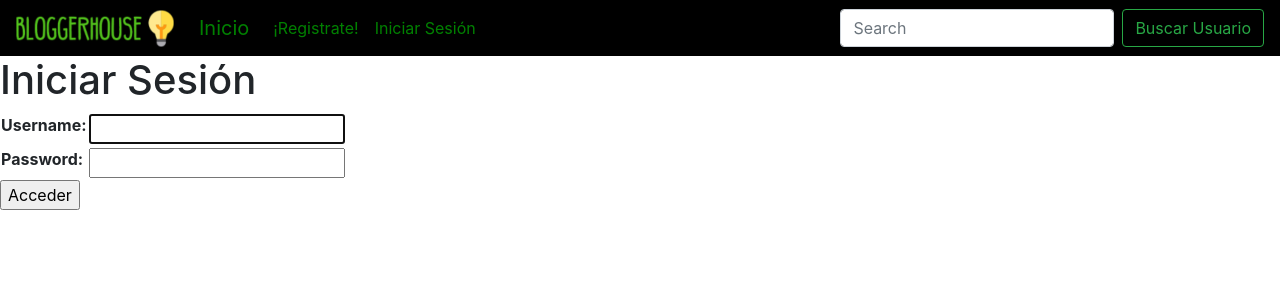
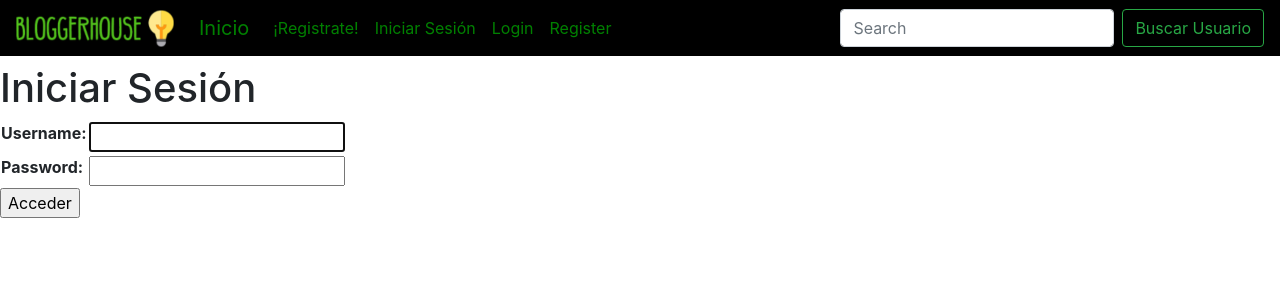
Before and after one commit to charly2790/ProyectoFinalCoderhouse, a Django app: page /login/ in a window 1280 px wide. Shown: the top 300 px of the page. Run offline with Django 4.2, Linux system fonts and the light colour scheme.

Commit message:
'login-logout-ok'

```diff
--- a/Bloggerhouse/Bloggerhouse/urls.py
+++ b/Bloggerhouse/Bloggerhouse/urls.py
@@ -16,11 +16,12 @@ Including another URLconf
 from django.contrib import admin
 from django.urls import path,include
 from Bloggerhouse.views import index
-from Gestion_usuarios.views import create_user_view,search_user_view,person_data_view,create_person_view,user_login_view,user_login_process,create_post_view,create_post_process,login_view
+from Gestion_usuarios.views import create_user_view,search_user_view,person_data_view,create_person_view,user_login_view,user_login_process,create_post_view,create_post_process,login_view,logout_view
 
 urlpatterns = [
     path('',index,name='index'),
     path('login/',login_view, name = 'login'),
+    path('logout/',logout_view, name = 'logout'),
     path('create-user/',create_user_view,name = 'create-user-view'),
     path('search-user/',search_user_view,name = 'search-user-view'),
     path('person-data/',person_data_view,name = 'person-data-view'),
--- a/Bloggerhouse/Gestion_usuarios/views.py
+++ b/Bloggerhouse/Gestion_usuarios/views.py
@@ -1,12 +1,12 @@
 from multiprocessing import context
-from django.shortcuts import render
+from django.shortcuts import render,redirect
 from Gestion_usuarios.models import Persons
 from Gestion_usuarios.models import Users
 from Gestion_usuarios.models import Posts
 from Gestion_usuarios.forms import Users_form
 #Formulario para autenticación
 from django.contrib.auth.forms import AuthenticationForm
-from django.contrib.auth import authenticate,login
+from django.contrib.auth import authenticate,login,logout
 
 
 def login_view(request):
@@ -24,10 +24,28 @@ def login_view(request):
                 login(request,user)
                 context = {'message':f'¡Bienvenido {username}!'}
                 return render(request, 'index.html',context = context)
+            else:
+                context = {'errors': 'Usuario y/o contraseña invalidos'}
+                form = AuthenticationForm()
+                return render(request,'auth/default_login_template.html',context = context)
+        else:
+            #Guardamos los errores en una variable
+            errors = form.errors
+            #creamos nuevamente el formulario
+            form = AuthenticationForm()
+            context = {'errors':errors,'form':form}
+            return render(request,'auth/default_login_template.html',context = context)
     else:
+
         form = AuthenticationForm()
-        context = {'form' : form}
+        context = {'form':form}
         return render(request,'auth/default_login_template.html',context = context)
+
+def logout_view(request):
+    print(request.user)
+    logout(request)
+    print(request.user)
+    return redirect('index')
 
 
 def post_detail_view(request,pk,user_loged):
--- a/Bloggerhouse/templates/auth/default_login_template.html
+++ b/Bloggerhouse/templates/auth/default_login_template.html
@@ -7,8 +7,8 @@
 {% block contenido %}
 
 {% if form %}
+    <h3>{{errors}}</h3>
     <h1>Iniciar Sesión</h1>
-
     <form action="" method="POST">
         {% csrf_token %}
         <table>
--- a/Bloggerhouse/templates/base.html
+++ b/Bloggerhouse/templates/base.html
@@ -57,6 +57,20 @@
                 <li class="nav-item">
                     <a class="fuente-navbar nav-link" href="/user-login/">Iniciar Sesión</a>
                 </li>
+
+                {% if request.user.is_authenticated %}
+                <li class="nav-item">
+                    <a class="fuente-navbar nav-link" href="/logout/">Logout</a>
+                </li>
+                {% else %}
+                <li class="nav-item">
+                    <a class="fuente-navbar nav-link" href="/login/">Login</a>
+                </li>
+                <li class="nav-item">
+                    <a class="fuente-navbar nav-link" href="/Register/">Register</a>
+                </li>
+                {% endif %}
+
             </ul>
             <form class="form-inline my-2 my-lg-0" action = "/search-user/" method="GET">
                 <input class="form-control mr-sm-2" type="search" placeholder="Search" aria-label="Search" name = "search">
```
Also changed, not shown: Bloggerhouse/db.sqlite3.
